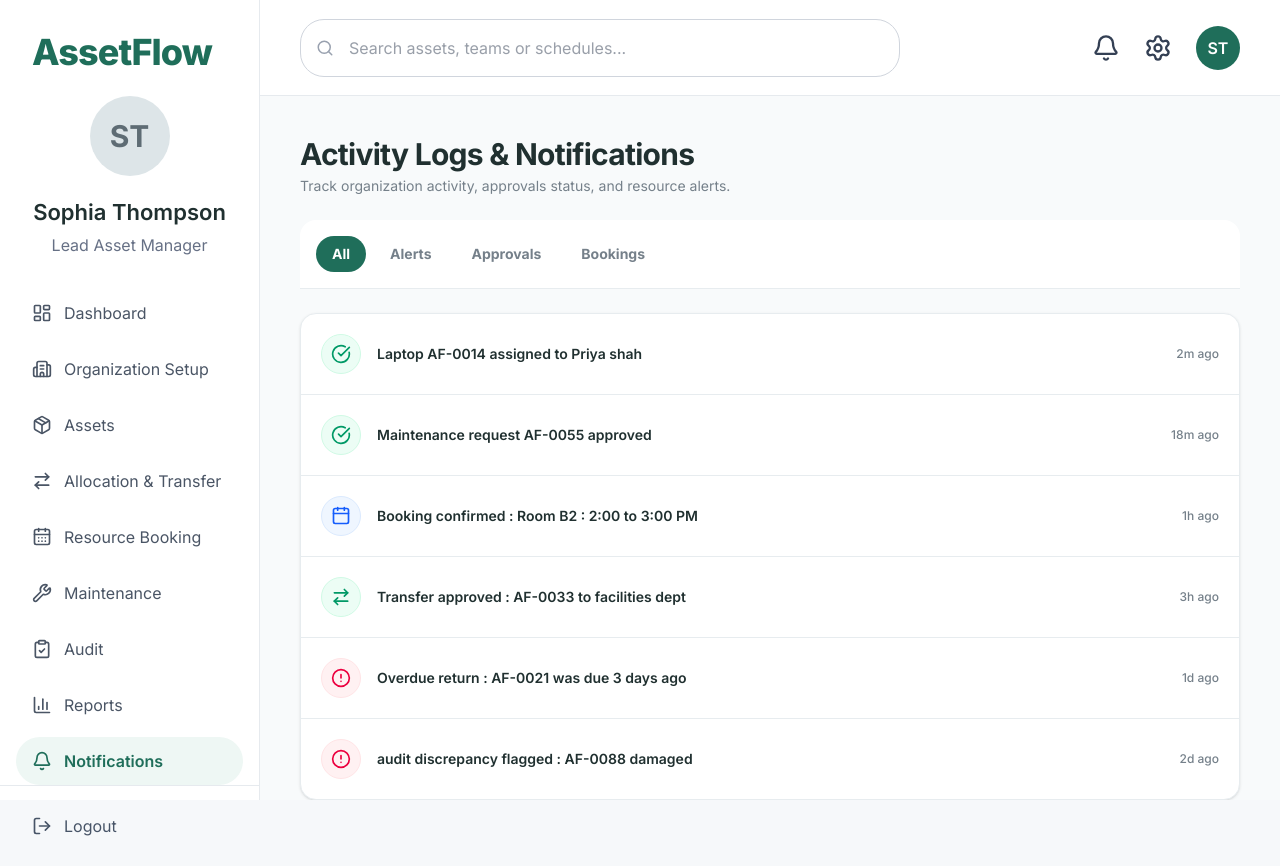
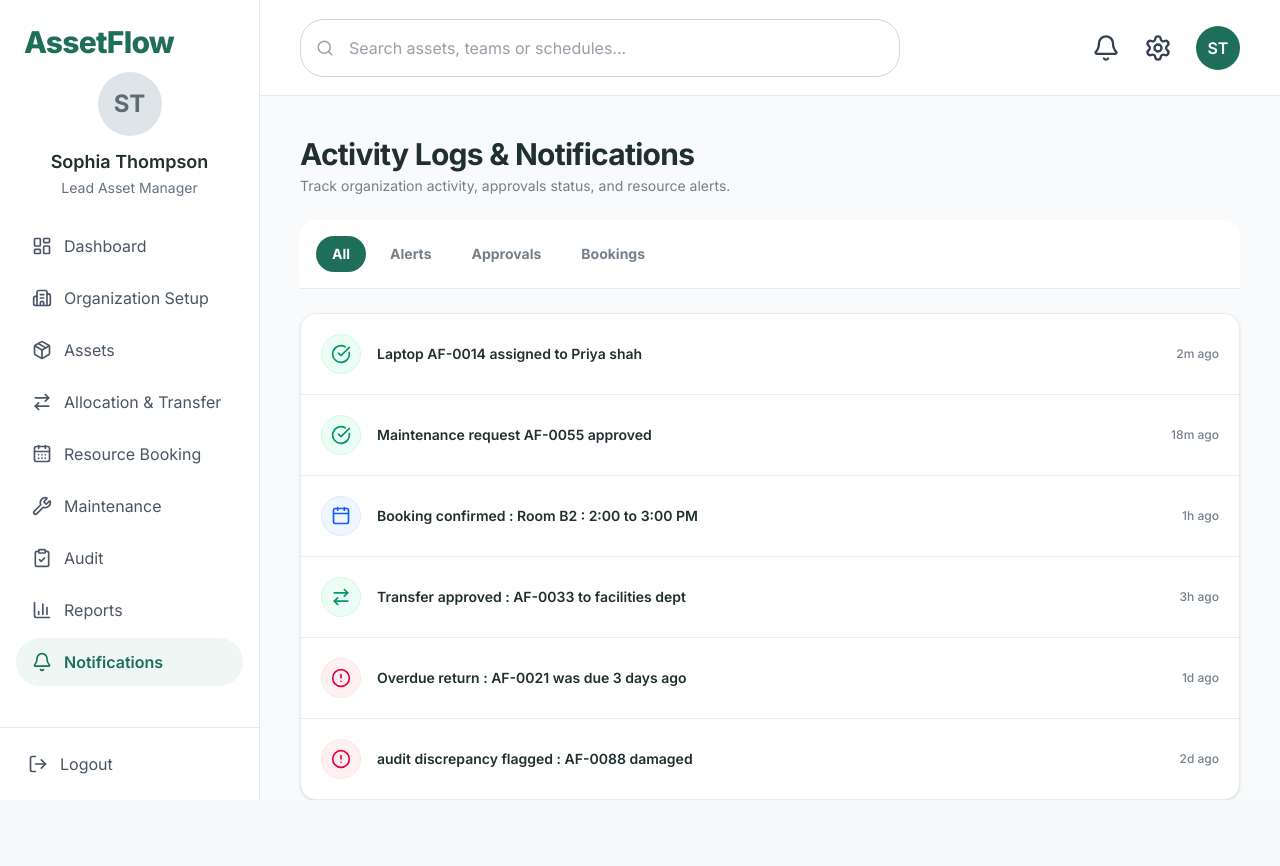
Before and after one commit to TanyaGupta1010/odoo_hackathon, a React (Vite) app in the folder frontend/: page /notifications in a window 1280 px wide. After the commit the page ends 800 px from the top, so only its background shows below. Built offline with nearby package versions, Linux system fonts and the light colour scheme.

Commit message:
Make sidebar fit all items and wire up logout
- Scrollable nav so every menu item and Logout stay visible; wrap long names
- Logout clears the stored user and redirects to /login

```diff
--- a/frontend/src/components/layout/Sidebar.tsx
+++ b/frontend/src/components/layout/Sidebar.tsx
@@ -1,43 +1,53 @@
 import { LogOut } from "lucide-react";
+import { useNavigate } from "react-router-dom";
 import SidebarItem from "./SidebarItem";
 import { sidebarItems } from "../../constants/sidebar";
-import { getCurrentUser } from "../../utils/user";
+import { getCurrentUser, clearCurrentUser } from "../../utils/user";
 
 const Sidebar = () => {
+  const navigate = useNavigate();
   const user = getCurrentUser();
+
+  const handleLogout = () => {
+    clearCurrentUser();
+    navigate("/login", { replace: true });
+  };
 
   return (
     <aside className="flex h-screen w-[260px] flex-col border-r border-[#E6EAEE] bg-white">
       {/* Logo */}
-      <div className="px-8 pt-8 pb-6">
-        <h1 className="text-4xl font-extrabold tracking-tight text-[#1F6E5A]">
+      <div className="shrink-0 px-6 pt-6 pb-3">
+        <h1 className="text-3xl font-extrabold tracking-tight text-[#1F6E5A]">
           AssetFlow
         </h1>
       </div>
 
       {/* Profile */}
-      <div className="flex flex-col items-center px-6">
-        <div className="flex h-20 w-20 items-center justify-center rounded-full bg-[#DDE5E8] text-3xl font-bold text-[#5E6C74]">
+      <div className="flex shrink-0 flex-col items-center px-4 pb-4">
+        <div className="flex h-16 w-16 items-center justify-center rounded-full bg-[#DDE5E8] text-2xl font-bold text-[#5E6C74]">
           {user.initials}
         </div>
 
-        <h2 className="mt-5 text-[22px] font-semibold text-[#203030]">
+        <h2 className="mt-3 w-full break-words text-center text-lg font-semibold text-[#203030]">
           {user.name}
         </h2>
 
-        <p className="mt-1 text-base text-[#667085]">{user.role}</p>
+        <p className="mt-0.5 text-sm text-[#667085]">{user.role}</p>
       </div>
 
-      {/* Menu */}
-      <nav className="mt-8 flex flex-1 flex-col gap-2 px-4">
+      {/* Menu (scrolls if it can't all fit) */}
+      <nav className="flex-1 space-y-1 overflow-y-auto px-4 py-2">
         {sidebarItems.map((item) => (
           <SidebarItem key={item.title} {...item} />
         ))}
       </nav>
 
       {/* Logout */}
-      <div className="border-t border-[#E6EAEE] p-4">
-        <button className="flex w-full items-center gap-3 rounded-xl px-4 py-3 text-[#475467] transition hover:bg-[#F5F7F9]">
+      <div className="shrink-0 border-t border-[#E6EAEE] p-3">
+        <button
+          onClick={handleLogout}
+          className="flex w-full items-center gap-3 rounded-xl px-4 py-3 text-[#475467] transition hover:bg-[#F5F7F9]"
+        >
           <LogOut size={20} />
           Logout
         </button>
--- a/frontend/src/utils/user.ts
+++ b/frontend/src/utils/user.ts
@@ -51,3 +51,5 @@ export const setCurrentUser = (user: { name: string; role?: string }) => {
     JSON.stringify({ name, role: user.role?.trim() || DEFAULT_USER.role }),
   );
 };
+
+export const clearCurrentUser = () => localStorage.removeItem(STORAGE_KEY);
```
